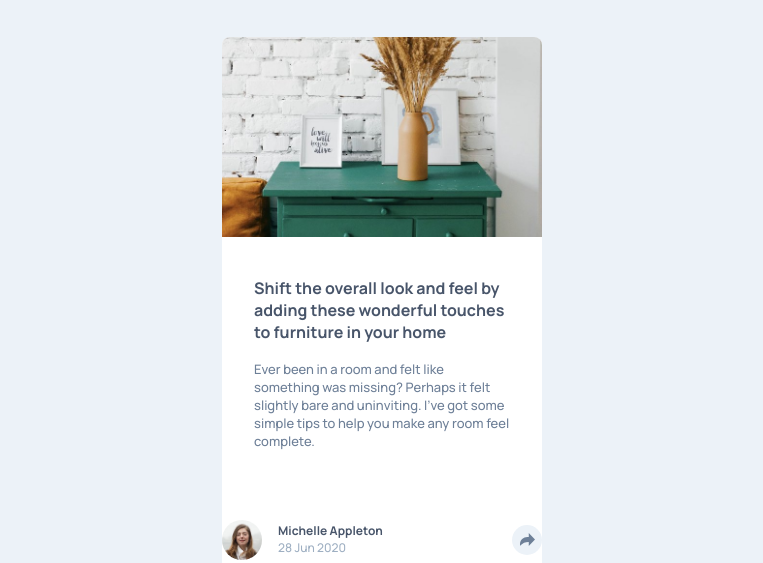
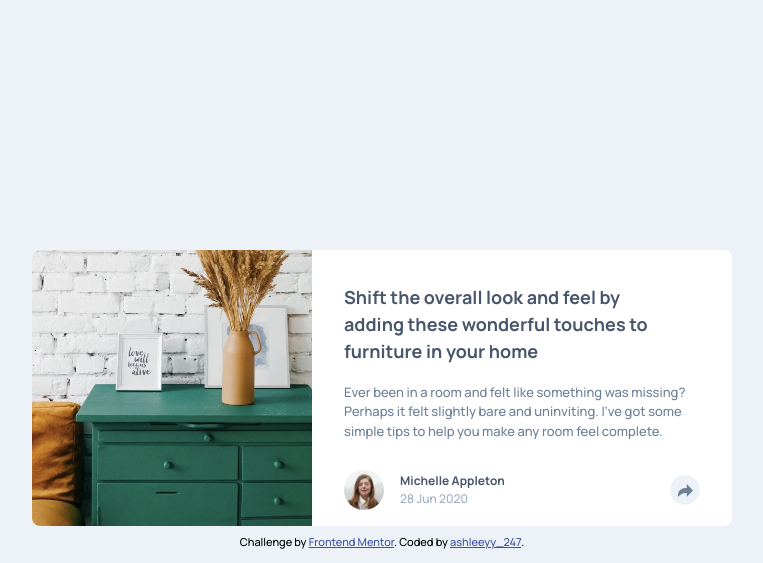
Before and after one commit to ashleeyy247/Article-preview-component, a plain HTML site: page index.html in a window 1280 px wide. Shown: the top 563 px of the page, without its empty margins (258-1021 px from the left). Drawn offline with Linux system fonts and the light colour scheme; a script that the page names is missing.

Commit message:
Refactor CSS styles for improved layout and design
Updated styles for various components, including card layout and profile sections.

```diff
--- a/styles.css
+++ b/styles.css
@@ -16,74 +16,97 @@ html,
 body {
     height: 100%;
     font-family: var(--ff-main);
-    background-color: var( --clr-light-grayish-blue);
+    background-color: var(--clr-light-grayish-blue);
     font-size: 13px;
     font-weight: var(--fw-regular);
-    display :flex;
+    display: flex;
     flex-direction: column;
     justify-content: center;
     align-items: center;
-    line-height: 1.4;
+    line-height: 1.5;
 }
+
 img {
     max-width: 100%;
     display: block;
 }
+
 .card {
     background-color: white;
     border-radius: 8px;
     width: 320px;
     margin-bottom: 8px;
 }
-.card-image{
-    height: 200px;      /* Set your desired height */
-    width: 100%;        /* Make image fill container width */
+
+.card-image {
+    height: 200px;
+    /* Set your desired height */
+    width: 100%;
     object-fit: cover;
     object-position: top;
 }
-.image-container{
+
+.image-container {
     overflow: hidden;
     border-radius: 8px 8px 0 0;
 }
-.detail-container{
-    padding : 24px 32px
+
+.detail-container {
+    padding: 16px 32px 0 32px;
 }
 
-.detail-container > p:first-child{
+.detail-container>p:first-child {
     font-size: 16px;
     font-weight: var(--fw-bold);
-    color :var(--clr-very-dark-grayish-blue);
+    color: var(--clr-very-dark-grayish-blue);
 
 }
-.detail-container > p:nth-child(2){
-    color :var( --clr-desaturated-dark-blue);
+
+.detail-container>p:nth-child(2) {
+    color: var(--clr-desaturated-dark-blue);
     font-weight: var(--fw-regular);
 }
-.profile-container{
+
+.profile-container,
+.sharing {
     display: flex;
     align-items: center;
-    margin-top: 32px;
-    gap:16px
+    gap: 16px;
+    padding: 16px 32px;
+    border-radius: 0 0 8px 8px;
 }
-.profile-description  > p{
-    margin:0;
+
+.sharing {
+    background-color: var(--clr-very-dark-grayish-blue);
+    color: var(--clr-grayish-blue);
+    letter-spacing: 3px;
+}
+
+.profile-description>p {
+    margin: 0;
     font-size: 12px;
 }
- .profile-description  > p:first-child{
+
+.profile-description>p:first-child {
     font-weight: var(--fw-bold);
-    color :var(--clr-very-dark-grayish-blue);
+    color: var(--clr-very-dark-grayish-blue);
 }
-.profile-description  > p:nth-child(2){
+
+.profile-description>p:nth-child(2) {
     font-weight: var(--fw-regular);
-    color :var( --clr-grayish-blue);
+    color: var(--clr-grayish-blue);
+    line-height: 1.5;
+    font-size: 12px;
 }
-.profile-image-container{
+
+.profile-image-container {
     width: 40px;
     height: 40px;
     overflow: hidden;
     border-radius: 50%;
 }
-.share{
+
+.share {
     display: flex;
     justify-content: center;
     align-items: center;
@@ -91,8 +114,26 @@ img {
     height: 30px;
     border-radius: 50px 50px;
     background-color: var(--clr-light-grayish-blue);
-    margin-left:auto
+    margin-left: auto
 }
+
+.sharing>.share {
+    background-color: var(--clr-desaturated-dark-blue);
+}
+
+.sharing .share img {
+    filter: brightness(0) invert(1);
+}
+
+.share>* {
+    cursor: pointer;
+}
+
+.social-icons {
+    display: flex;
+    gap: 16px
+}
+
 .attribution {
     font-size: 11px;
     text-align: center;
@@ -101,3 +142,47 @@ img {
 .attribution a {
     color: hsl(228, 45%, 44%);
 }
+
+.share-tooltip {
+    display: none !important;
+}
+
+@media (min-width: 660px) {
+    .card {
+        display: grid;
+        grid-template-columns: 40% 60%;
+        min-width: 700px;
+    }
+
+    .image-container {
+        border-radius: 8px 0 0 8px;
+    }
+
+    .image-container>img {
+        width: 100%;
+        height: 100%;
+        object-position: left;
+    }
+
+    .share {
+        position: relative;
+    }
+
+    .sharing {
+        display: none !important;
+    }
+
+    .detail-container>p:first-child {
+        font-size: 18px;
+        padding-right: 42px;
+    }
+
+    .share-tooltip {
+        display: flex;
+        align-items: center;
+        gap: 16px;
+        padding: 16px 32px;
+        background-color: var(--clr-very-dark-grayish-blue);
+        color: var(--clr-grayish-blue);
+    }
+}
```
